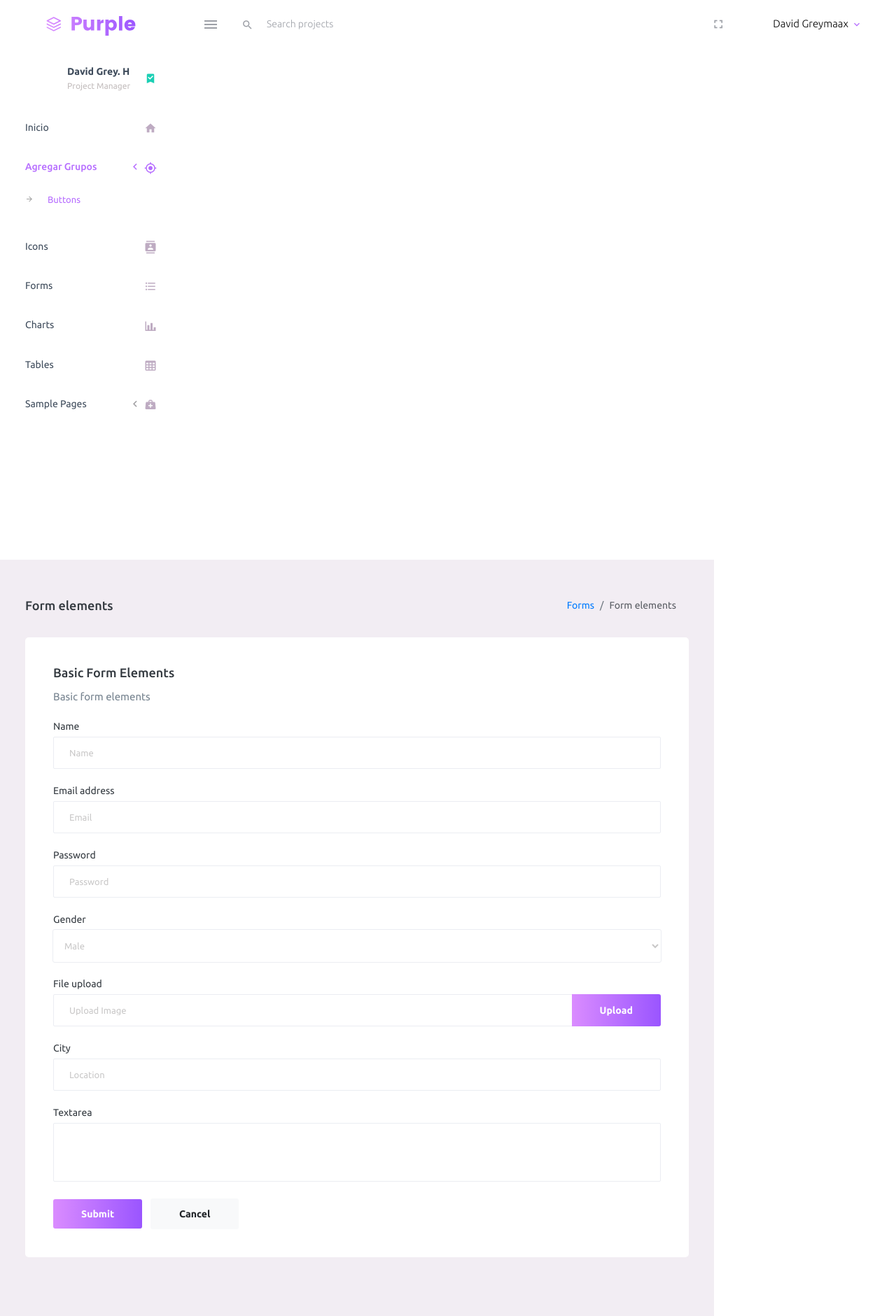
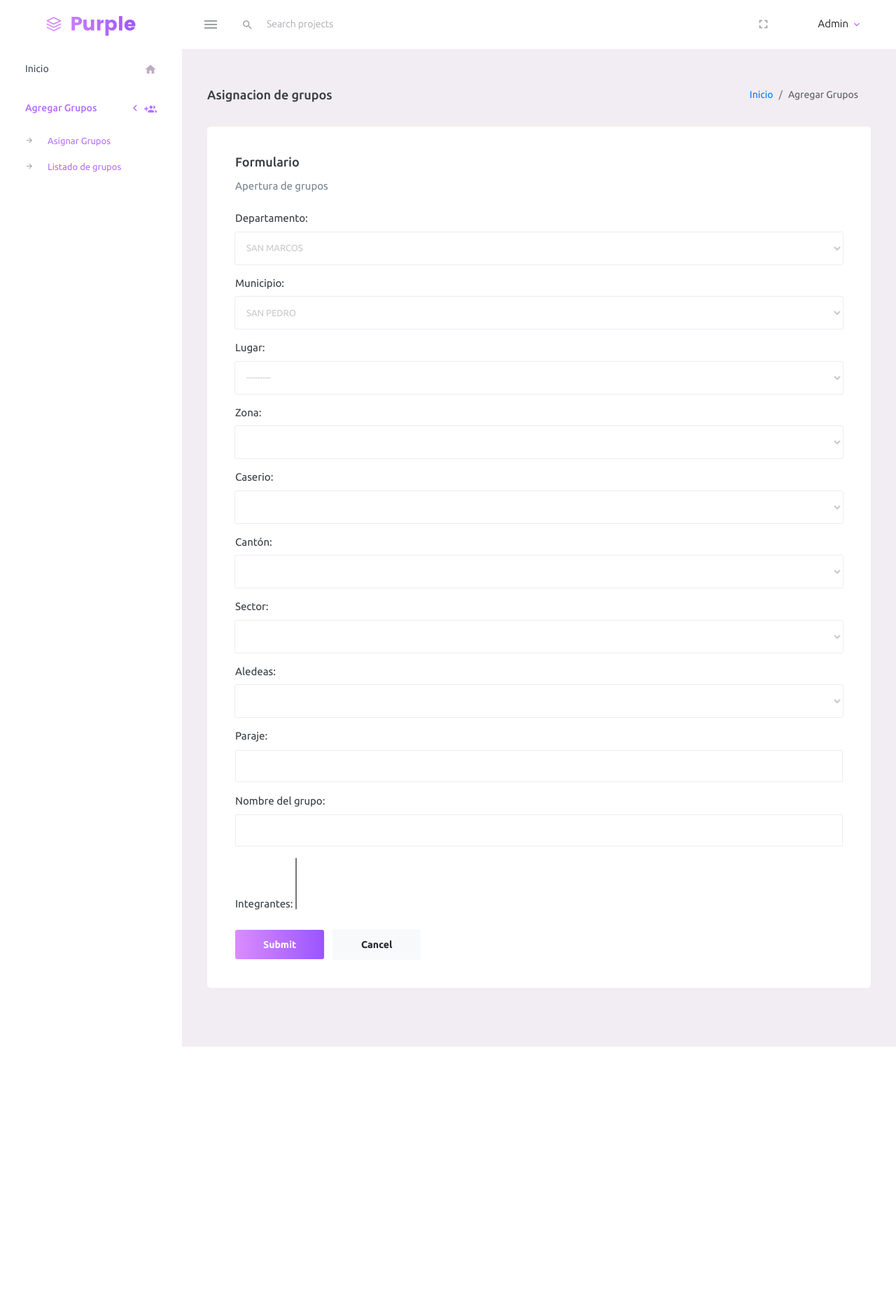
Before and after one commit to ferkrs/dmmproyecto, a Django app: page /grupos in a window 1280 px wide. Shown: the whole page at 70% size. After the commit the page ends 1496 px from the top, so only its background shows below. Run offline with Django 3.2, Linux system fonts and the light colour scheme; data that the repository does not hold is empty; some libraries are stand-ins or nearby versions.

Commit message:
28 de diciembre

```diff
--- a/inicio/admin.py
+++ b/inicio/admin.py
@@ -13,13 +13,13 @@
 admin.site.register(Persona, PersonaAdmin)
 
 class GrupoAdmin(admin.ModelAdmin):
-    list_display = ('nombre_grupo','grupos_integrantes')
+    list_display = ('nombre_grupo','directiva_grupo')
     search_fields = ['nombre_grupo']
     list_filter = ('nombre_grupo',)
 admin.site.register(Grupo, GrupoAdmin)
 
 class RelacionDPGAdmin(admin.ModelAdmin):
-    list_display = ('grupo','puesto')
+    list_display = ('grupo','puesto','persona_puesto')
     search_fields = ['puesto']
     list_filter = ('puesto',)
 admin.site.register(RelacionDPG, RelacionDPGAdmin)
--- /dev/null
+++ b/inicio/forms.py
@@ -0,0 +1,48 @@
+from .models import Grupo
+from django import forms
+
+
+class GrupoForm(forms.ModelForm):
+    class Meta:
+        model = Grupo
+        fields = [
+            'departamento',
+            'municipio',
+            'identificador',
+            'zona',
+            'caserio',
+            'canton',
+            'sector',
+            'aldeas',
+            'paraje',
+            'nombre_grupo',
+            'integrantes',
+            ]
+        labels = {
+            'departamento':'Departamento',
+            'municipio': 'Municipio',
+            'identificador':'Lugar',
+            'zona':'Zona',
+            'caserio':'Caserio',
+            'canton':'Cantón',
+            'sector':'Sector',
+            'aldeas':'Aledeas',
+            'paraje':'Paraje',
+            'nombre_grupo':'Nombre del grupo',
+            'integrantes':'Integrantes',
+
+        }
+
+        widgets = {
+            'departamento' :forms.Select(attrs={'class': 'form-control'}),
+            'municipio' :forms.Select(attrs={'class': 'form-control'}),
+            'identificador' :forms.Select(attrs={'class': 'form-control'}),
+            'zona' :forms.Select(attrs={'class': 'form-control'}),
+            'caserio' :forms.Select(attrs={'class': 'form-control'}),
+            'sector' :forms.Select(attrs={'class': 'form-control'}),
+            'canton' :forms.Select(attrs={'class': 'form-control'}),
+            'aldeas' :forms.Select(attrs={'class': 'form-control'}),
+            'paraje': forms.TextInput(attrs={'class': 'form-control '}),
+            'nombre_grupo': forms.TextInput(attrs={'class': 'form-control '}),
+
+        }
--- a/inicio/models.py
+++ b/inicio/models.py
@@ -20,8 +20,8 @@
     direccion = models.CharField(max_length=20, blank=True)
     correo_electronico = models.EmailField(max_length=100, blank=True)
     def __str__(self):
-        txt="{0} (Nombre: {1} {2})"
-        return txt.format(self.cui, self.primer_nombre, self.primer_apellido)
+        txt="Nombre: {0} {1}, Telefono: {2}"
+        return txt.format(self.primer_nombre, self.primer_apellido, self.telefono)
     def persona_list(self):
         txt="{0} (Nombre: {1} {2})"
         return txt.format(self.cui, self.primer_nombre, self.primer_apellido)
@@ -92,8 +92,10 @@
     def __str__(self):
         txt="{0}"
         return txt.format(self.nombre_grupo)
+    def count_integrantes(self):
+        return  self.integrantes.all().count()
 
-    def grupos_integrantes(self):
+    def directiva_grupo(self):
         return "\n".join([p.persona_list() for p in self.integrantes.all()])
     class Meta:
         verbose_name = "Asiganacion de grupos"
@@ -111,7 +113,11 @@
     persona = models.ForeignKey(Persona, on_delete= models.CASCADE,related_name='persona_directiva', null=False, blank=False)
     puesto = models.IntegerField(choices=DIRECTIVA, null=False, blank=False)
     grupo = models.ForeignKey(Grupo, on_delete= models.CASCADE,related_name='grupo_directiva',null=False, blank=False)
-    #mostrar la relacion entre la persona y el puesto
+
+    def persona_puesto(self):
+        txt="({0} Puesto: {1} )"
+        return txt.format(self.persona, self.puesto)
+    #mostrar la relacion entre la persona y el puest
     class Meta:
         verbose_name = "Asignar Directiva"
         verbose_name_plural = "Asignar Directiva"
--- a/inicio/urls.py
+++ b/inicio/urls.py
@@ -4,6 +4,7 @@
 
 urlpatterns = [
     path('', index, name='index'),
-    path('grupos', grupos, name='grupos'),
+    path('grupos', grupo_crear, name='grupos'),
+    path('grupos/list', views.GruposList.as_view(), name='grupo_list'),
 
 ]
--- a/inicio/views.py
+++ b/inicio/views.py
@@ -3,9 +3,26 @@
 from django.views.generic import ListView
 from django.http import HttpResponse
 from .models import *
+from .forms import GrupoForm
+
+class GruposList(generic.ListView):
+    queryset = Grupo.objects.all()
+    template_name = 'grupos/grupos_list.html'
+
+def grupo_crear(request):
+    grupo = GrupoForm(request)
+    if request.method == 'POST':
+        form = GrupoForm(request.POST)
+        if form.is_valid():
+            form = form.save()
+            return render(request, 'grupos/grupos_add.html', {'grupo': grupo})
+    else:
+        form = GrupoForm()
+    return render(request, 'grupos/grupos_add.html', {'form': form})
+
 
 def index(request):
     return render(request,'index.html')
 
-def grupos(request):
-    return render(request,'grupos.html')
+
+# agregar el
--- a/templates/grupos.html
+++ b/templates/grupos/grupos_add.html
@@ -3,15 +3,15 @@
 {% load staticfiles %}
 {% include 'navbar.html' %}
 <div class="container-fluid page-body-wrapper">
+  {% include 'sidebar.html' %}
 <div class="main-panel">
-  {% include 'sidebar.html' %}
   <div class="content-wrapper">
     <div class="page-header">
-      <h3 class="page-title"> Form elements </h3>
+      <h3 class="page-title">Asignacion de grupos</h3>
       <nav aria-label="breadcrumb">
         <ol class="breadcrumb">
-          <li class="breadcrumb-item"><a href="#">Forms</a></li>
-          <li class="breadcrumb-item active" aria-current="page">Form elements</li>
+          <li class="breadcrumb-item"><a href="{% url 'index' %}">Inicio</a></li>
+          <li class="breadcrumb-item active" aria-current="page">Agregar Grupos</li>
         </ol>
       </nav>
     </div>
@@ -19,9 +19,38 @@
       <div class="col-12 grid-margin stretch-card">
         <div class="card">
           <div class="card-body">
-            <h4 class="card-title">Basic form elements</h4>
-            <p class="card-description"> Basic form elements </p>
+            <h4 class="card-title">Formulario</h4>
+            <p class="card-description">Apertura de grupos</p>
             <form class="forms-sample">
+              {% csrf_token %}
+              {{form.as_p}}
+
+              <!--
+              <div class="row">
+                <div class="col-md-6">
+                  <div class="form-group row">
+                    <label class="col-sm-3 col-form-label">Departamento</label>
+                    <div class="col-sm-9">
+                      <select class="form-control">
+                      </select>
+                    </div>
+                  </div>
+                </div>
+                <div class="col-md-6">
+                  <div class="form-group row">
+                    <label class="col-sm-3 col-form-label">Municipio</label>
+                    <div class="col-sm-9">
+                      <select class="form-control">
+                      </select>
+                    </div>
+                  </div>
+                </div>
+              </div>
+              <div class="form-group">
+                <label for="exampleSelectGender">Departamento</label>
+                <select class="form-control" id="exampleSelectGender">
+                </select>
+              </div>
               <div class="form-group">
                 <label for="exampleInputName1">Name</label>
                 <input type="text" class="form-control" id="exampleInputName1" placeholder="Name">
@@ -34,13 +63,7 @@
                 <label for="exampleInputPassword4">Password</label>
                 <input type="password" class="form-control" id="exampleInputPassword4" placeholder="Password">
               </div>
-              <div class="form-group">
-                <label for="exampleSelectGender">Gender</label>
-                <select class="form-control" id="exampleSelectGender">
-                  <option>Male</option>
-                  <option>Female</option>
-                </select>
-              </div>
+
               <div class="form-group">
                 <label>File upload</label>
                 <input type="file" name="img[]" class="file-upload-default">
@@ -59,6 +82,7 @@
                 <label for="exampleTextarea1">Textarea</label>
                 <textarea class="form-control" id="exampleTextarea1" rows="4"></textarea>
               </div>
+-->
               <button type="submit" class="btn btn-gradient-primary mr-2">Submit</button>
               <button class="btn btn-light">Cancel</button>
             </form>
--- a/templates/navbar.html
+++ b/templates/navbar.html
@@ -28,7 +28,7 @@
           <a class="nav-link dropdown-toggle" id="profileDropdown" href="#" data-toggle="dropdown" aria-expanded="false">
             <div class="nav-profile-text">
                 <!-- Agregar el status del usuario activo-->
-              <p class="mb-1 text-black">David Greymaax</p>
+              <p class="mb-1 text-black">Admin</p>
             </div>
           </a>
           <div class="dropdown-menu navbar-dropdown" aria-labelledby="profileDropdown">
--- a/templates/sidebar.html
+++ b/templates/sidebar.html
@@ -2,18 +2,7 @@
 {% load staticfiles %}
 <nav class="sidebar sidebar-offcanvas" id="sidebar">
     <ul class="nav">
-      <li class="nav-item nav-profile">
-        <a href="#" class="nav-link">
-          <div class="nav-profile-image">
-            <span class="login-status online"></span>
-          </div>
-          <div class="nav-profile-text d-flex flex-column">
-            <span class="font-weight-bold mb-2">David Grey. H</span>
-            <span class="text-secondary text-small">Project Manager</span>
-          </div>
-          <i class="mdi mdi-bookmark-check text-success nav-profile-badge"></i>
-        </a>
-      </li>
+
       <li class="nav-item">
         <a class="nav-link" href="{% url 'index' %}">
           <span class="menu-title">Inicio</span>
@@ -24,14 +13,16 @@
         <a class="nav-link" data-toggle="collapse" href="#ui-basic" aria-expanded="false" aria-controls="ui-basic">
           <span class="menu-title">Agregar Grupos</span>
           <i class="menu-arrow"></i>
-          <i class="mdi mdi-crosshairs-gps menu-icon"></i>
+          <i class="mdi mdi-account-multiple-plus menu-icon"></i>
         </a>
         <div class="collapse" id="ui-basic">
           <ul class="nav flex-column sub-menu">
-            <li class="nav-item"> <a class="nav-link" href="{% url 'grupos' %}">Buttons</a></li>
+            <li class="nav-item"> <a class="nav-link" href="{% url 'grupos' %}">Asignar Grupos</a></li>
+            <li class="nav-item"> <a class="nav-link" href="{% url 'grupo_list' %}">Listado de grupos</a></li>
           </ul>
         </div>
       </li>
+   <!--
       <li class="nav-item">
         <a class="nav-link" href="pages/icons/mdi.html">
           <span class="menu-title">Icons</span>
@@ -72,6 +63,7 @@
           </ul>
         </div>
       </li>
+-->
     </ul>
   </nav>
 {%endblock%}
```
Also changed, not shown: templates/grupos/grupos_list.html (added, +50 -0 lines), templates/search.html (deleted, +0 -147 lines), alfabetizacion/migrations/0004_auto_20201228_2142.py (added).
